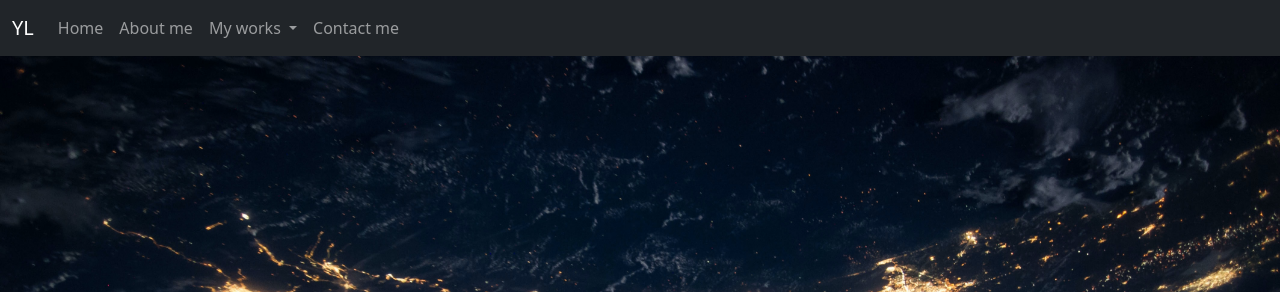
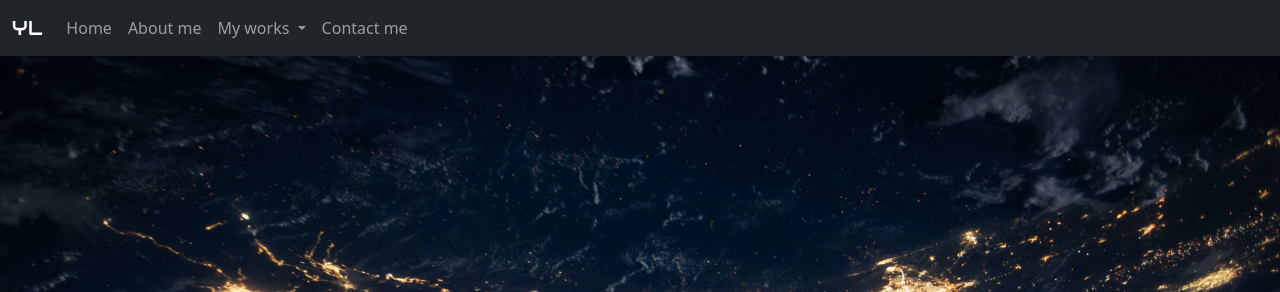
Before and after one commit to YuryLobkov/portfo, a Flask app: page / in a window 1280 px wide. Shown: the top 292 px of the page. Run offline with Flask 2, Linux system fonts and the light colour scheme.

Commit message:
logo and favicon

```diff
--- a/static/assets/css/style.css
+++ b/static/assets/css/style.css
@@ -6,6 +6,16 @@
 article, aside, figcaption, figure, footer, header, hgroup, main, nav, section {
   display: block;
 }
+
+.navbar-brand {
+    font-family: 'Audiowide', cursive;
+}
+
+.navbar-brand:hover{
+    scale: 110%;
+    color: rgba(216, 225, 255, 0.829)
+}
+
 
 .navbar-toggler,
 .navbar-toggler:focus,
--- a/templates/layout.html
+++ b/templates/layout.html
@@ -6,6 +6,10 @@
     <meta name="viewport" content="width=device-width, initial-scale=1.0">
     <link href="https://cdn.jsdelivr.net/npm/bootstrap@5.3.0-alpha1/dist/css/bootstrap.min.css" rel="stylesheet" integrity="sha384-GLhlTQ8iRABdZLl6O3oVMWSktQOp6b7In1Zl3/Jr59b6EGGoI1aFkw7cmDA6j6gD" crossorigin="anonymous">
     <link rel="stylesheet" href="./static/assets/css/style.css">
+    <link rel="preconnect" href="https://fonts.googleapis.com">
+    <link rel="preconnect" href="https://fonts.gstatic.com" crossorigin>
+    <link href="https://fonts.googleapis.com/css2?family=Audiowide&display=swap" rel="stylesheet">
+    <link rel="icon" type="image/x-icon" href="/static/assets/imgs/logos/favicon.ico">
     <title>Yury Lobkov - Web developer portfolio</title>
     {% endblock %}
 </head>
```
Also changed, not shown: static/assets/imgs/logos/Favicon.ico (added).
